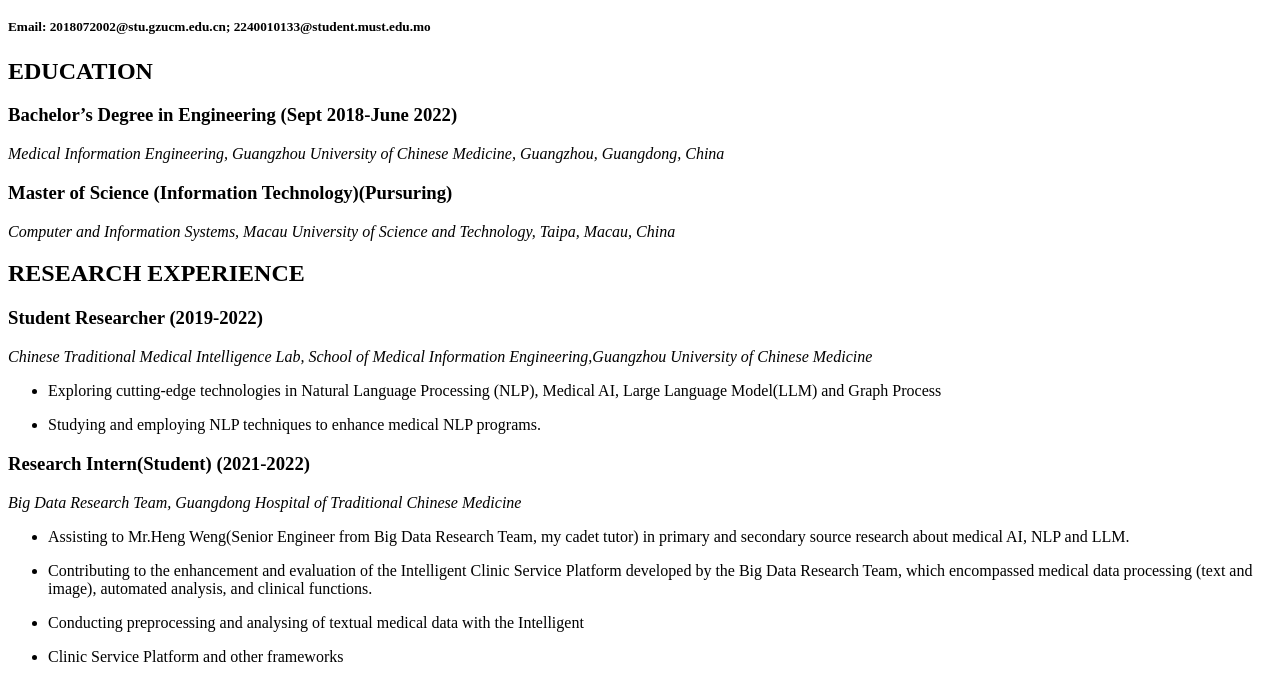
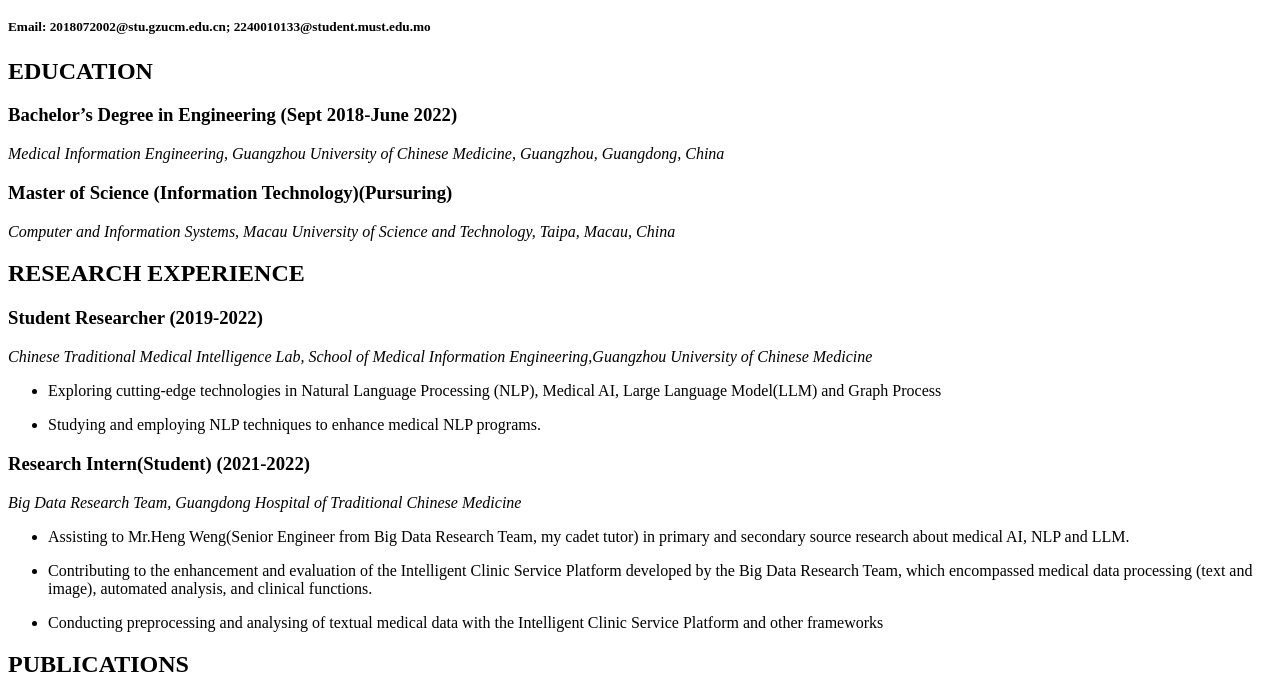
Before and after one commit to PathFinderGit/pathfindergit.github.io, a plain HTML site: page index.html in a window 1280 px wide. Shown: the part 86-768 px from the top of the page. Drawn offline with Linux system fonts and the light colour scheme.

Commit message:
Update index.html

```diff
--- a/index.html
+++ b/index.html
@@ -1,7 +1,7 @@
 <body>
-<h1 aligh = "center"> Welcome to Fung-kyun Choi (Feng-quan Cai)&#39;s Resume</h1>
-<h5 aligh = "center"> Taipa, Macau, China</h5>
-<h5 aligh = "center"> Email: 2018072002@stu.gzucm.edu.cn; 2240010133@student.must.edu.mo</h5>
+    <h1 aligh = "center"> Welcome to Fung-kyun Choi (Feng-quan Cai)&#39;s Resume</h1>
+    <h5 aligh = "center"> Taipa, Macau, China</h5>
+    <h5 aligh = "center"> Email: 2018072002@stu.gzucm.edu.cn; 2240010133@student.must.edu.mo</h5>
 </body>
 
 <h2>EDUCATION</h2>
@@ -27,12 +27,12 @@
 <p><em>Big Data Research Team, Guangdong Hospital of Traditional Chinese Medicine</em>
 <ul><li>Assisting to Mr.Heng Weng(Senior Engineer from Big Data Research Team, my cadet tutor) in primary and secondary source research about medical AI, NLP and LLM.</li></ul>
 <ul><li>Contributing to the enhancement and evaluation of the Intelligent Clinic Service Platform developed by the Big Data Research Team, which encompassed medical data processing (text and image), automated analysis, and clinical functions.</li></ul>
-<ul><li>Conducting preprocessing and analysing of textual medical data with the Intelligent</li></ul>
-<ul><li>Clinic Service Platform and other frameworks</li></ul>
+<ul><li>Conducting preprocessing and analysing of textual medical data with the Intelligent Clinic Service Platform and other frameworks</li></ul>
 
 <h2>PUBLICATIONS</h2>
 
-<ul><li>Cai, F., &amp; Ye, H. (2022, August). Chinese Medical Text Classification with RoBERTa. In International Symposium on Biomedical and Computational Biology (pp. 223-236).Cham: Springer International Publishing.</li><li>Cai, F., Cao, D., &amp; Ye, H. (2023, December). Graph Representation of Chinese EMRs and its Short-text Classification Application. In 2023 IEEE International Conference on Bioinformatics and Biomedicine (BIBM) (pp. 4513-4519). IEEE.</li></ul>
+<ul><li>Cai, F., &amp; Ye, H. (2022, August). Chinese Medical Text Classification with RoBERTa. In International Symposium on Biomedical and Computational Biology (pp. 223-236).Cham: Springer International Publishing.</li>
+  <li>Cai, F., Cao, D., &amp; Ye, H. (2023, December). Graph Representation of Chinese EMRs and its Short-text Classification Application. In 2023 IEEE International Conference on Bioinformatics and Biomedicine (BIBM) (pp. 4513-4519). IEEE.</li></ul>
 
 <h2>CONFERENCE PRESENTATION</h2>
 
```
